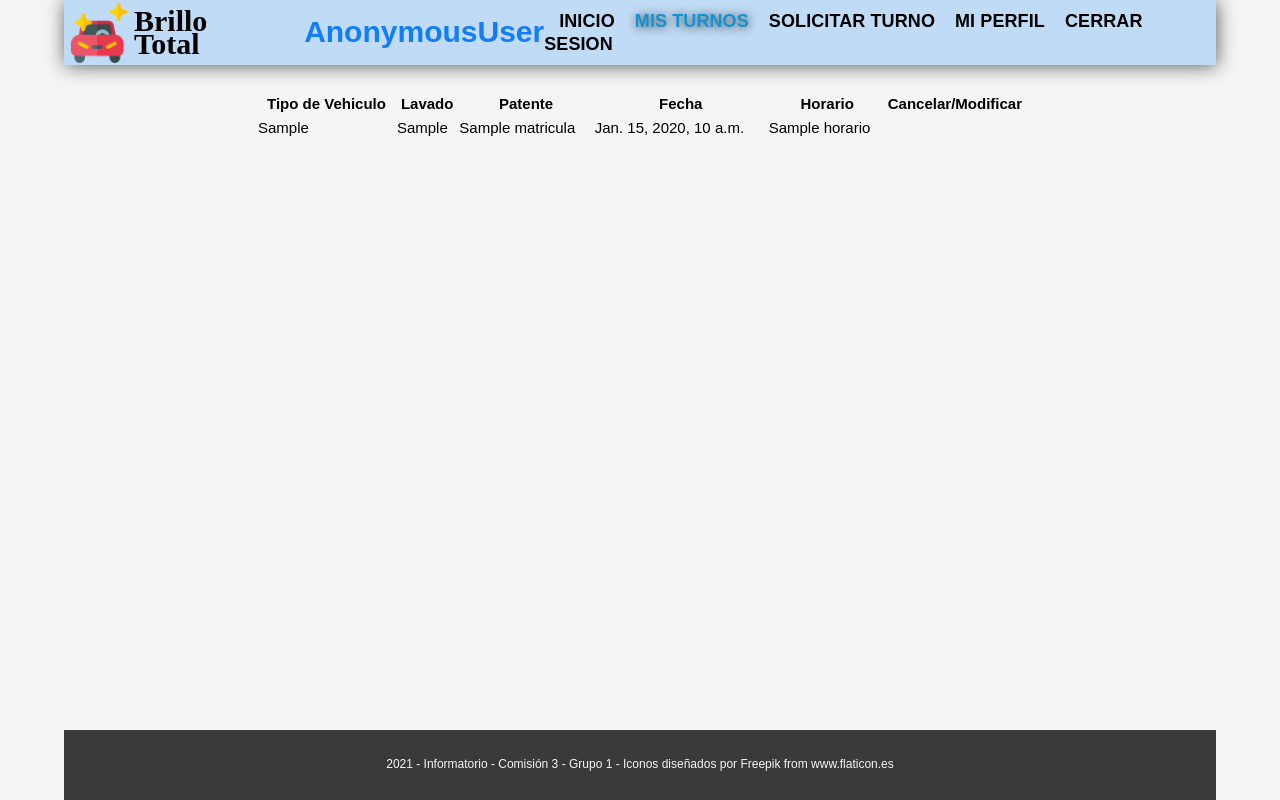
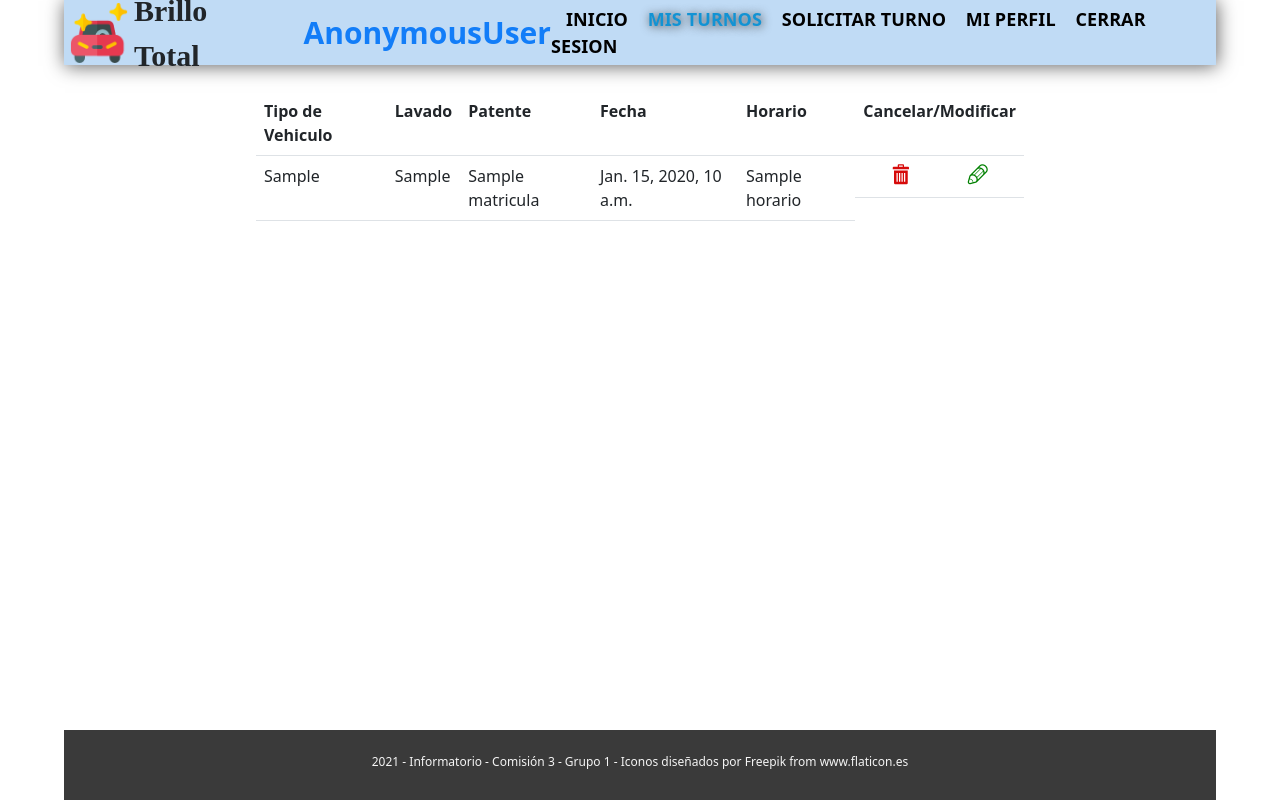
Before and after one commit to NahuelVazquez/brillototal, a Django app: template apps/users/templates/users/misturnos.html in a window 1280 px wide. Run offline with Django 3.2, Linux system fonts and the light colour scheme; the template is opened without the code that fills it: most values are stand-ins (such as "Sample title", 1, 10 or a date in 2020); parts of the project's set-up code (start-up, migrations or seed data) failed here and were passed over; some libraries are stand-ins or nearby versions; some web fonts are replaced.

```diff
--- a/apps/users/templates/users/misturnos.html
+++ b/apps/users/templates/users/misturnos.html
@@ -1,4 +1,21 @@
 {% extends "users/base.html" %}
+{% block header %}
+<!DOCTYPE html>
+
+<html>
+    <head>
+        <link rel="shortcut icon" href="favicon.ico">
+<link rel="icon" type="image/gif" href="../static/imagenes/animated_favicon1.gif">
+        <meta charset="utf-8">
+        <meta http-equiv="X-UA-Compatible" content="IE=edge">
+        <title>Mis Turnos</title>
+        <meta name="description" content="">
+        <meta name="viewport" content="width=device-width, initial-scale=1">
+        <link rel="stylesheet" href="../static/css/estilos_proyecto.css" type="text/css">
+        <link href="https://cdn.jsdelivr.net/npm/bootstrap@5.0.0-beta2/dist/css/bootstrap.min.css" rel="stylesheet" integrity="sha384-BmbxuPwQa2lc/FVzBcNJ7UAyJxM6wuqIj61tLrc4wSX0szH/Ev+nYRRuWlolflfl" crossorigin="anonymous">
+        <link rel="stylesheet" href="../static/fonts/style.css" type="text/css">
+    </head>
+{% endblock header %}
 {% block content %}
 
         <nav id="topbar">
```
